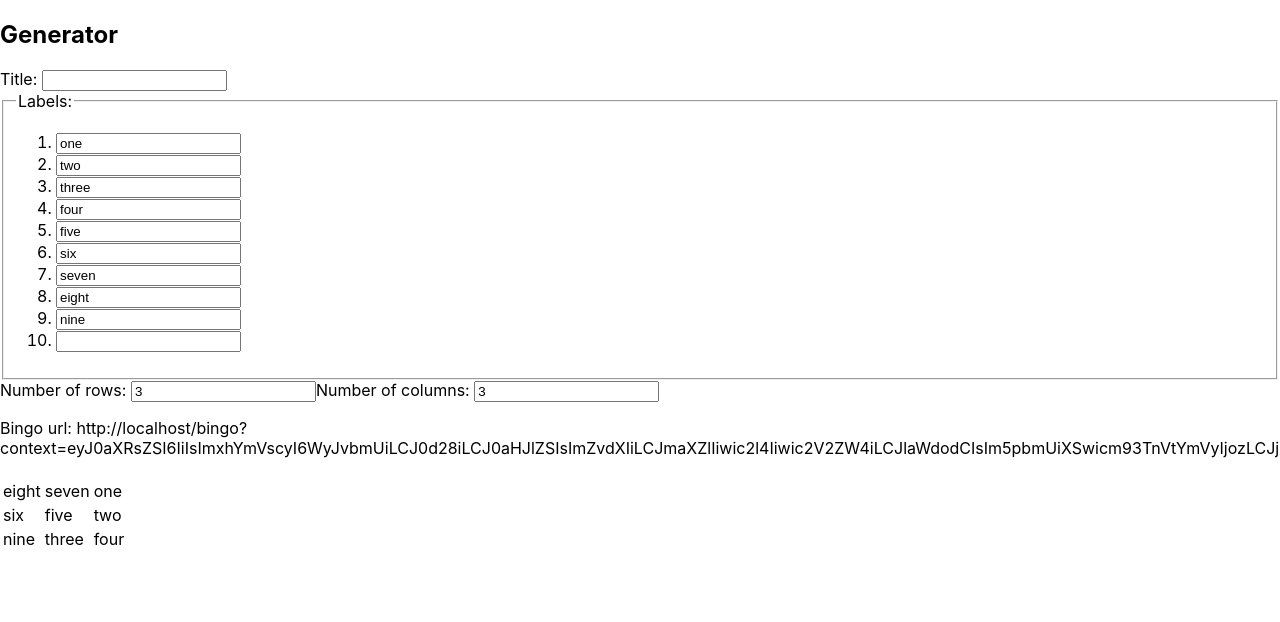
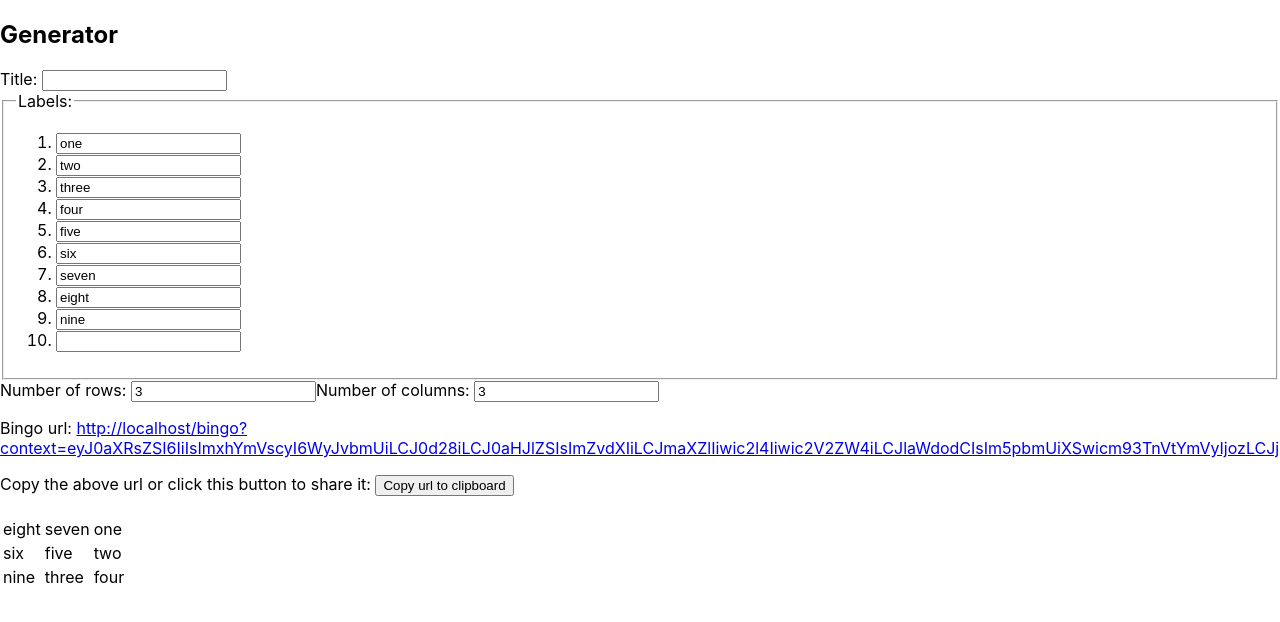
Before and after one commit to rempartIrien/bingo-generator, a React (Vite) app: page /generator in a window 1280 px wide. Shown: the top 622 px of the page. Built offline with nearby package versions, Linux system fonts and the light colour scheme; the HTML template or start-up script is replaced by a standard one.

Commit message:
Add share functionality for generated url

```diff
--- a/src/generator/Generator.tsx
+++ b/src/generator/Generator.tsx
@@ -96,6 +96,10 @@ function Generator(): JSX.Element {
     }
   }
 
+  async function copyToClipboard(generatedUrl: string): Promise<void> {
+    await navigator.clipboard.writeText(generatedUrl);
+  }
+
   return (
     <section>
       <h1>Generator</h1>
@@ -162,7 +166,22 @@ function Generator(): JSX.Element {
           />
         </label>
       </form>
-      {generatedUrl && <p>Bingo url: {generatedUrl}</p>}
+      {generatedUrl && (
+        <>
+          <p>
+            Bingo url:{' '}
+            <a target="_blank" rel="noreferrer noopener" href={generatedUrl}>
+              {generatedUrl}
+            </a>
+          </p>
+          <p>
+            Copy the above url or click this button to share it:&nbsp;
+            <button type="button" onClick={() => copyToClipboard(generatedUrl)}>
+              Copy url to clipboard
+            </button>
+          </p>
+        </>
+      )}
       <BingoViewer
         title={title}
         labels={labels}
```
